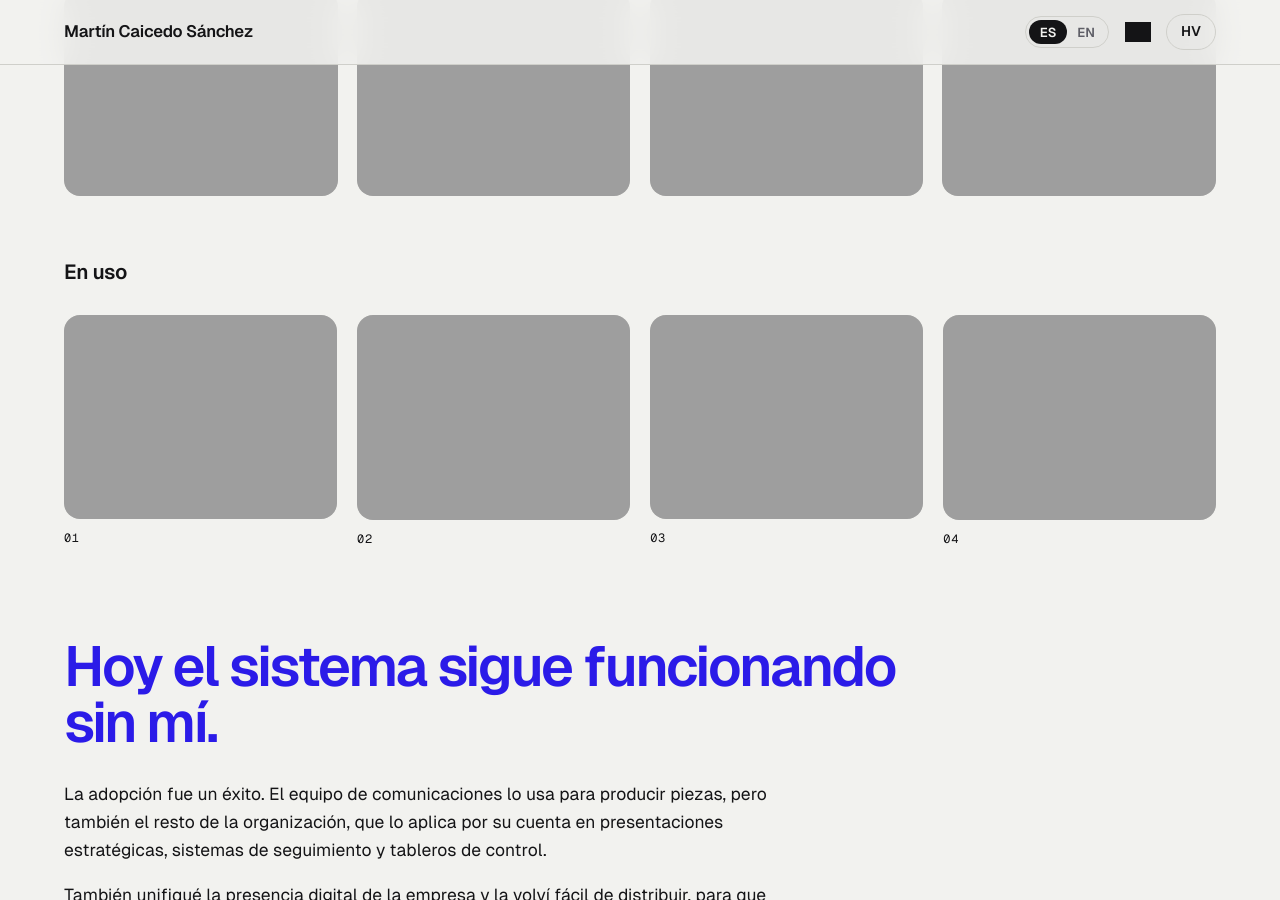
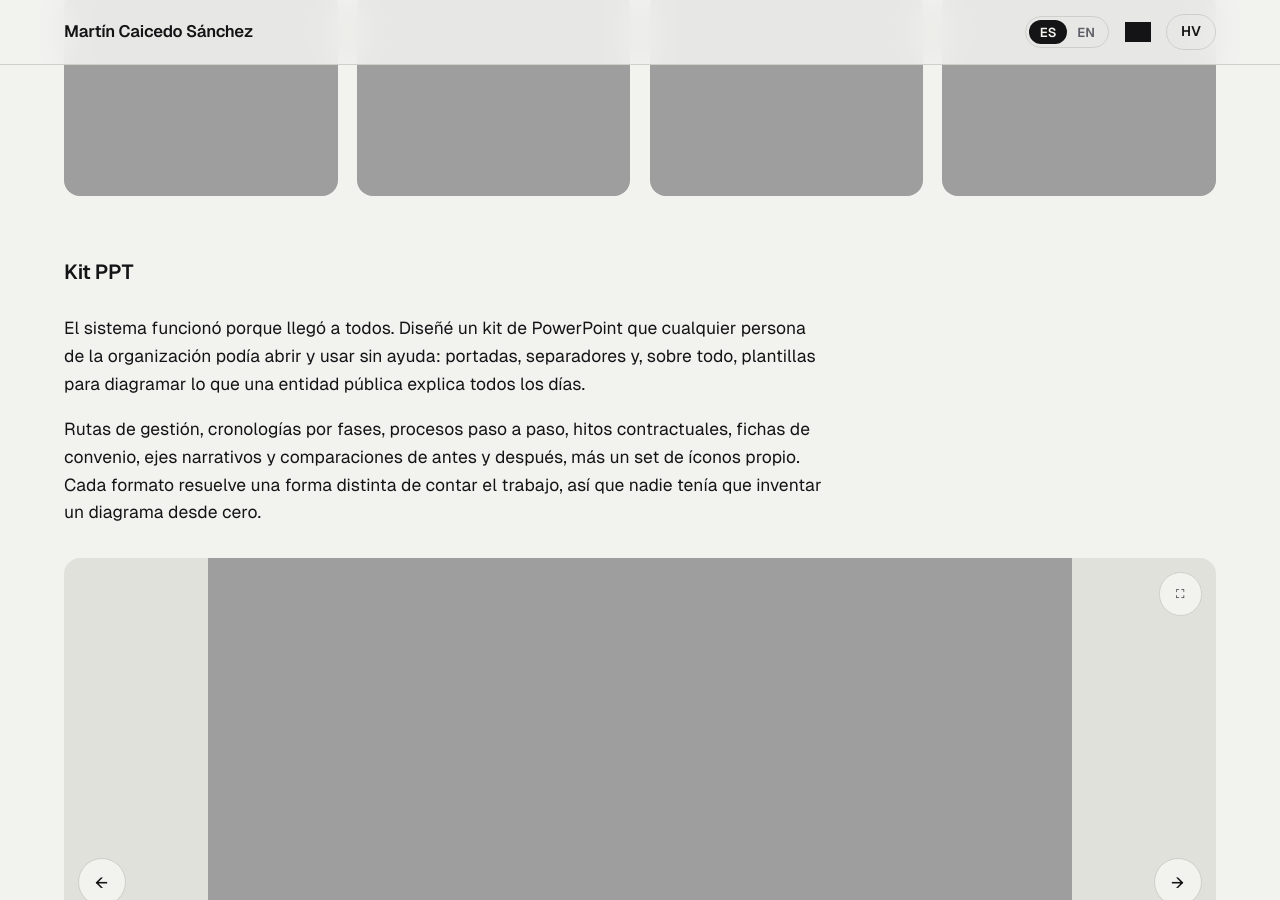
Before and after one commit to macaicedosanchez-designer/macaicedosanchez-designer.github.io, a Jekyll site: the page built from direccion-creativa/renobo/index.html, in a window 1280 px wide and 900 px high, scrolled down 3500 px. Built offline with Jekyll 4.4.1, drawn with Linux system fonts in a browser that asks for light colours.

Commit message:
RenoBo: add PPT kit section; add new-case LLM prompt
Co-Authored-By: Claude Opus 5.5 <noreply@anthropic.com>

```diff
--- a/direccion-creativa/renobo/index.html
+++ b/direccion-creativa/renobo/index.html
@@ -107,6 +107,33 @@ imagen: renobo_portada_01_panel-comercial.jpg
       <figure><img src="{{ m }}/renobo_pieza_08_contenido.jpg" alt="" loading="lazy"></figure>
     </div>
 
+    <h3 class="h3"><span lang="es">Kit PPT</span><span lang="en">PPT Kit</span></h3>
+    <div class="cuerpo">
+      <div lang="es">
+        <p>El sistema funcionó porque llegó a todos. Diseñé un kit de PowerPoint que cualquier persona de la organización podía abrir y usar sin ayuda: portadas, separadores y, sobre todo, plantillas para diagramar lo que una entidad pública explica todos los días.</p>
+        <p>Rutas de gestión, cronologías por fases, procesos paso a paso, hitos contractuales, fichas de convenio, ejes narrativos y comparaciones de antes y después, más un set de íconos propio. Cada formato resuelve una forma distinta de contar el trabajo, así que nadie tenía que inventar un diagrama desde cero.</p>
+      </div>
+      <div lang="en">
+        <p>The system worked because everyone had it. I designed a PowerPoint kit that anyone in the organization could open and use on their own: covers, section dividers and, above all, templates to diagram what a public institution explains every day.</p>
+        <p>Management routes, phased timelines, step-by-step processes, contract milestones, agreement sheets, narrative pillars and before-and-after comparisons, plus a custom icon set. Each format solves a different way of telling the work, so no one had to build a diagram from scratch.</p>
+      </div>
+    </div>
+    <!-- Kit PPT como presentación, igual que el manual. -->
+    <div class="diapositivas" data-bloque="diapositivas" aria-label="Kit PPT">
+      <div class="diapo-escena">
+        <figure class="diapo"><img src="{{ m }}/renobo_kitppt_01_portada.jpg" alt="" loading="lazy"></figure>
+        <figure class="diapo"><img data-src="{{ m }}/renobo_kitppt_02_ruta.jpg" alt=""></figure>
+        <figure class="diapo"><img data-src="{{ m }}/renobo_kitppt_03_cronologia.jpg" alt=""></figure>
+        <figure class="diapo"><img data-src="{{ m }}/renobo_kitppt_04_proceso.jpg" alt=""></figure>
+        <figure class="diapo"><img data-src="{{ m }}/renobo_kitppt_05_gestiones.jpg" alt=""></figure>
+        <figure class="diapo"><img data-src="{{ m }}/renobo_kitppt_06_convenio.jpg" alt=""></figure>
+        <figure class="diapo"><img data-src="{{ m }}/renobo_kitppt_07_conceptos.jpg" alt=""></figure>
+        <figure class="diapo"><img data-src="{{ m }}/renobo_kitppt_08_ejes-narrativos.jpg" alt=""></figure>
+        <figure class="diapo"><img data-src="{{ m }}/renobo_kitppt_09_antes-despues.jpg" alt=""></figure>
+        <figure class="diapo"><img data-src="{{ m }}/renobo_kitppt_10_iconos.jpg" alt=""></figure>
+      </div>
+    </div>
+
     <h3 class="h3"><span lang="es">En uso</span><span lang="en">In use</span></h3>
     <div class="banda tira-media" data-bloque="banda">
     <div class="banda-ventana">
```
Also changed, not shown: _plantillas/caso/PROMPT-CASO-NUEVO.md (added, +148 -0 lines).
